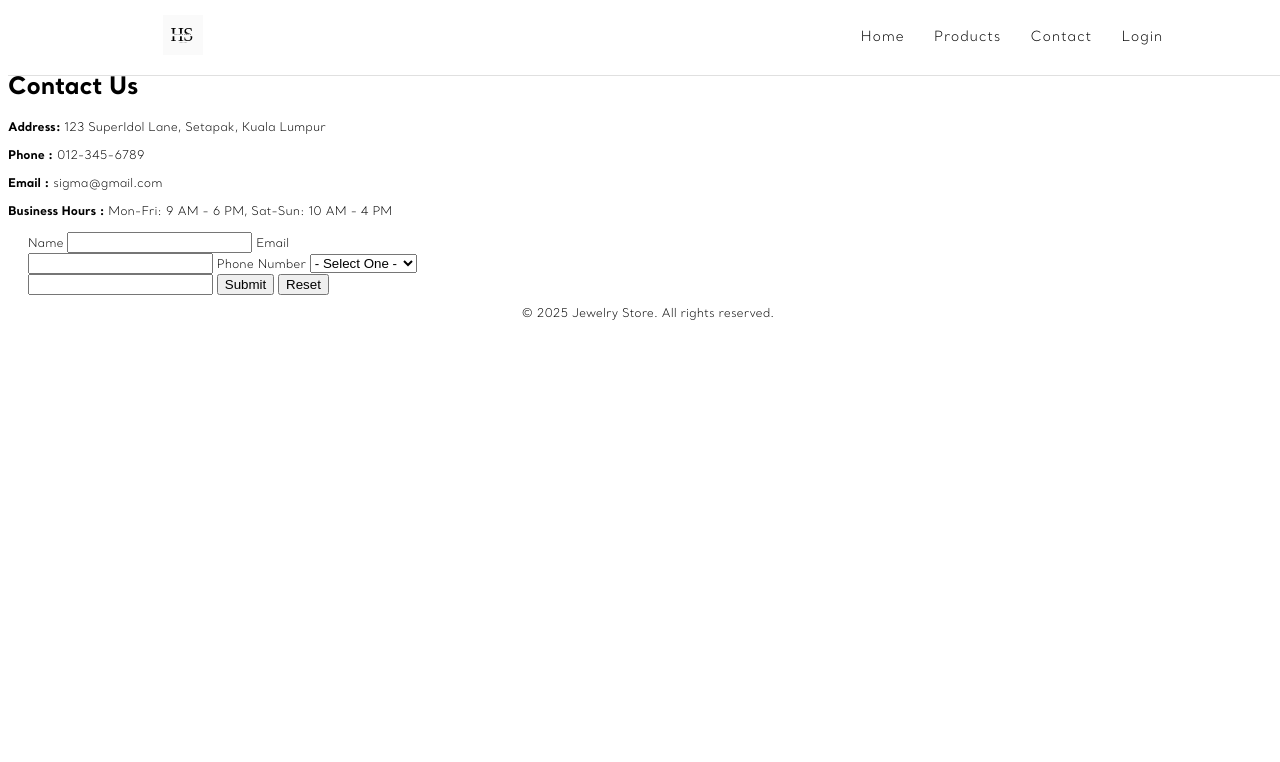
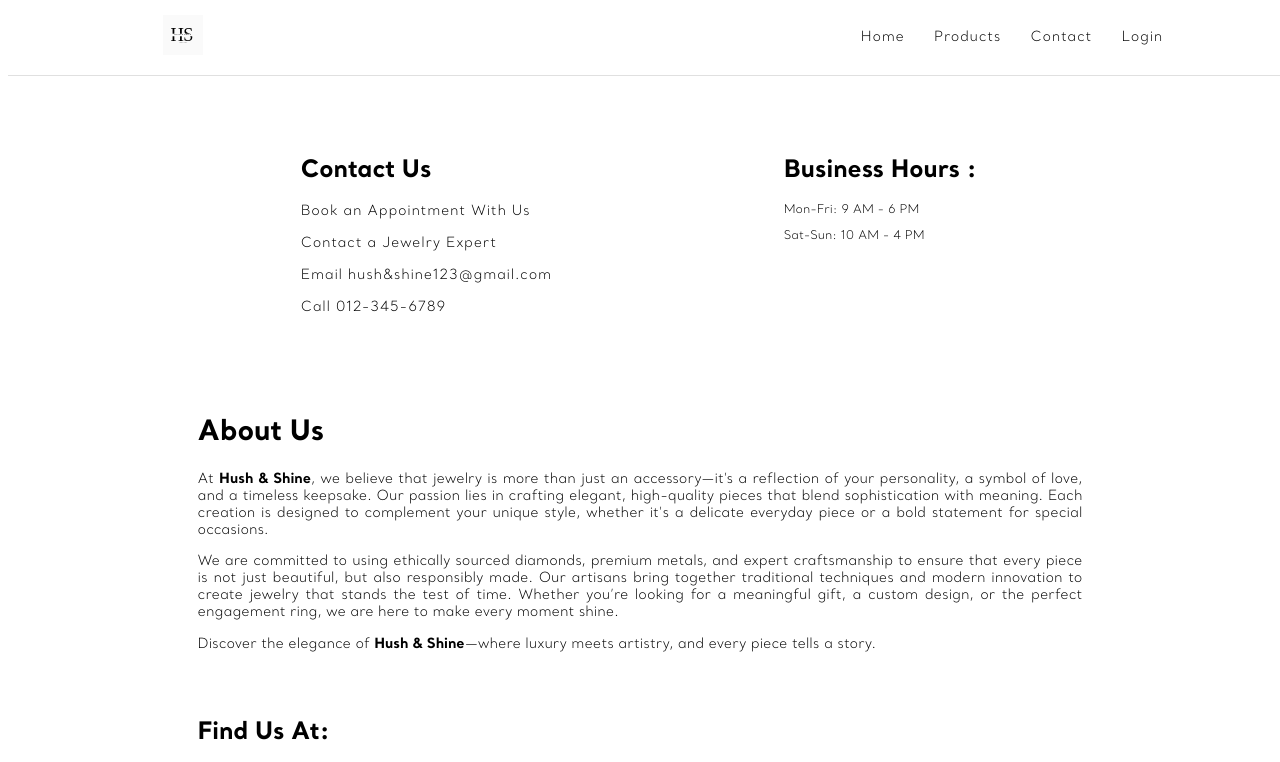
Before and after one commit to jW028/hush-shine, a PHP site: page /page/contact.php in a window 1280 px wide. Shown: the top 762 px of the page. Before the commit the page ends 320 px from the top, so only its background shows below. Run offline with PHP 8.4, Linux system fonts and the light colour scheme.

Commit message:
added contactphp

```diff
--- a/css/app.css
+++ b/css/app.css
@@ -61,7 +61,7 @@ footer {
 }
 
 
-.nav-links a:hover {
+.nav-links a:hover, .contact-links a:hover {
     transition: .3s cubic-bezier(0, 0.5, 0, 1);
 }
 
@@ -69,7 +69,7 @@ form a:hover {
     transition: .5s cubic-bezier(0, 0.5, 0, 0.1);
 }
 
-.nav-links a::after {
+.nav-links a::after, .contact-links a::after {
     content: '';
     position: absolute;
     left: 0;
@@ -91,7 +91,7 @@ form a::after {
     transition: .3s cubic-bezier(0.74, -0.01, 0.26, 1.07);
 }
 
-.nav-links a:hover:after, form a:hover:after{
+.nav-links a:hover:after, form a:hover:after, .contact-links a:hover:after{
     width: 100%;
 }
 
@@ -125,6 +125,71 @@ form {
     width: 33%;
     margin: 0 20px;
 }
+
+/*Contact Page styles*/
+.contact-links a {
+    position: relative;
+    color: #000000;
+    text-decoration: none;
+    font-size: 14px;
+    letter-spacing: 0.05em;
+    min-width: 100px;
+    padding-bottom: 15px;
+    display: grid;
+}
+
+.contact-us {
+    margin: 5% 20%;
+    justify-content: space-between;
+    display: flex;
+
+    padding: 20px;
+}
+
+.contact-container {
+    width: 20%;
+    padding: 0 20px;
+    max-width: 350px;
+    min-width: 200px;
+    position: relative;
+    background: #fff;
+    display: block;
+    align-content: left;
+    flex: 1;
+}
+
+.businesshours {
+    width: 30%;
+}
+
+.aboutus {
+    margin: 2% 15%;
+    font-size: 14px;
+    text-align: justify;
+}
+
+.map {
+    margin: 5% 15%;
+}
+
+/*.form {
+    display: grid;
+    grid: auto / auto auto auto;
+    margin-left: 8%;
+    gap: 5px;
+    place-content: start;
+    place-items: center start;
+}
+
+.phoneinput {
+    display: flex;
+    gap: 10px;
+    align-items: center;
+}
+
+.formbuttons {
+
+}*/
 
 /* Registration page styles */
 .registration-container {
--- a/page/contact.php
+++ b/page/contact.php
@@ -1,7 +1,7 @@
 <?php
 require '../_base.php';
 
-if (is_post()) {
+/*if (is_post()) {
     $name       = req('name');
     $email      = req('Email');
     $phone      = req('phone');
@@ -26,7 +26,7 @@ if (is_post()) {
     } else if (!array_key_exists($phone, $_countrycode) && !preg_match("/^[0-9]{7,15}$/", $phone)) {
         $_err['phone'] = 'Invalid value';
     }
-}
+}*/
 
 
 
@@ -34,29 +34,81 @@ $_title = 'Contact Us';
 include '../_head.php';
 ?>
 
-<div class="InformationContainer">
-    <h1>Contact Us</h1>
-    <p><strong>Address: </strong> 123 SuperIdol Lane, Setapak, Kuala Lumpur</p>
-    <p><strong>Phone  :</strong> 012-345-6789</p>
-    <p><strong>Email  :</strong> sigma@gmail.com</p>
-    <p><strong>Business Hours :</strong> Mon-Fri: 9 AM - 6 PM, Sat-Sun: 10 AM - 4 PM</p>
+<div class="contact-us">
+    <div class="contact-container">
+        <h1>Contact Us</h1>
+        <div class="contact-links">
+            <a href="appointment.php">Book an Appointment With Us</a>
+            <a href="">Contact a Jewelry Expert</a>
+            <a href="">Email hush&shine123@gmail.com</a>
+            <a href="">Call 012-345-6789</a>
+        </div>
+    </div>
+
+    <div class="businesshours">
+        <h1>Business Hours :</h1><p>Mon-Fri: 9 AM - 6 PM </p>
+        <p>  Sat-Sun: 10 AM - 4 PM</p>
+    </div>
 </div>
 
-<form method="post" class="form">
+<div class="aboutus">
+    <h1>About Us</h1>
+    <p>
+        At <strong>Hush &amp; Shine</strong>,
+        we believe that jewelry is more than just an
+        accessory—it&rsquo;s a reflection of your personality,
+        a symbol of love, and a timeless keepsake.
+        Our passion lies in crafting elegant,
+        high-quality pieces that blend sophistication with meaning.
+        Each creation is designed to complement your unique style, whether it's a delicate everyday piece or a bold statement for special occasions.
+    </p>
+
+    <p>
+        We are committed to using ethically sourced diamonds,
+        premium metals, and expert craftsmanship to ensure that
+        every piece is not just beautiful, but also responsibly made.
+        Our artisans bring together traditional techniques
+        and modern innovation to create jewelry that stands
+        the test of time. Whether you&rsquo;re looking
+        for a meaningful gift, a custom design, or the
+        perfect engagement ring, we are here to make every
+        moment shine.
+    </p>
+
+    <p>
+        Discover the elegance of <strong>Hush &amp;
+        Shine</strong>—where luxury meets artistry,
+        and every piece tells a story.
+    </p>
+
+</div>
+
+<div class="map">
+    <h1>Find Us At:</h1>
+    <iframe src="https://www.google.com/maps/embed?pb=!1m18!1m12!1m3!1d3983.5377912546205!2d101.72398754032146!3d3.2152605527542732!2m3!1f0!2f0!3f0!3m2!1i1024!2i768!4f13.1!3m3!1m2!1s0x31cc3843bfb6a031%3A0x2dc5e067aae3ab84!2sTunku%20Abdul%20Rahman%20University%20of%20Management%20and%20Technology%20(TAR%20UMT)!5e0!3m2!1sen!2smy!4v1742222020351!5m2!1sen!2smy"
+        width="400" height="400" style="border:0;" allowfullscreen="" loading="lazy" referrerpolicy="no-referrer-when-downgrade"></iframe>
+</div>
+<!--<form method="post" class="form">
     <label for="name">Name</label>
     <?= html_text('name', 'maxlength="100"') ?>
     <?= err('name') ?>
+
     <label for="email">Email</label>
     <?= html_text('email', 'maxlength="100"') ?>
     <?= err('email') ?>
+
     <label for="phone">Phone Number</label>
-    <?= html_select('phone', $_countrycode) ?>
-    <?= html_text('phone', 'maxlength="15"') ?>
+    <div class="phoneinput">
+        <?= html_select('phone', $_countrycode) ?>
+        <?= html_text('phone', 'maxlength="15"') ?>
+    </div>
+
     <?= err('phone') ?>
-
-    <button>Submit</button>
-    <button type="reset">Reset</button>
-</form>
+    <div class="formbuttons">
+        <button>Submit</button>
+        <button type="reset">Reset</button>
+    </div>
+</form>-->
 
 <?php
 include '../_foot.php';
```
Also changed, not shown: page/appointment.php (added).
